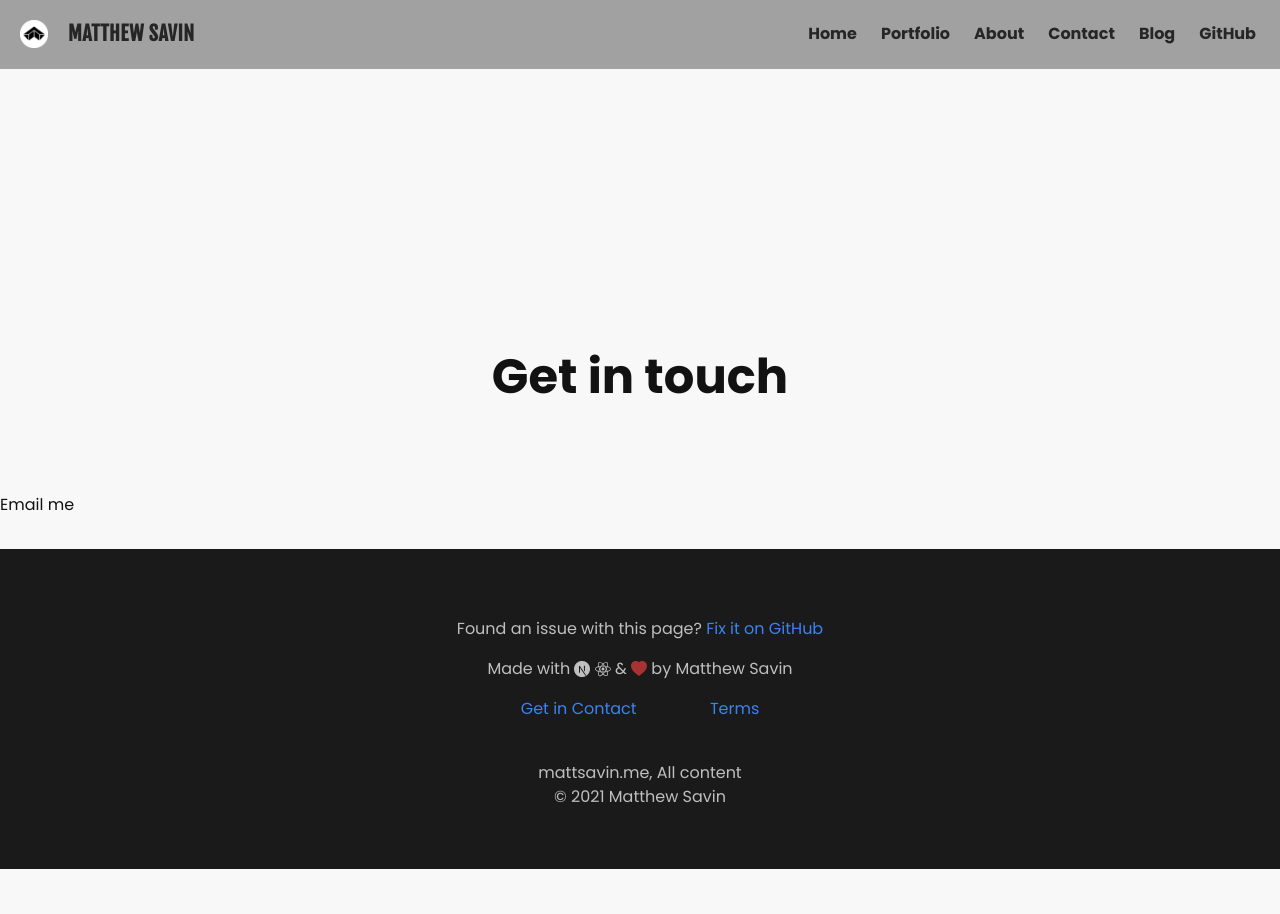
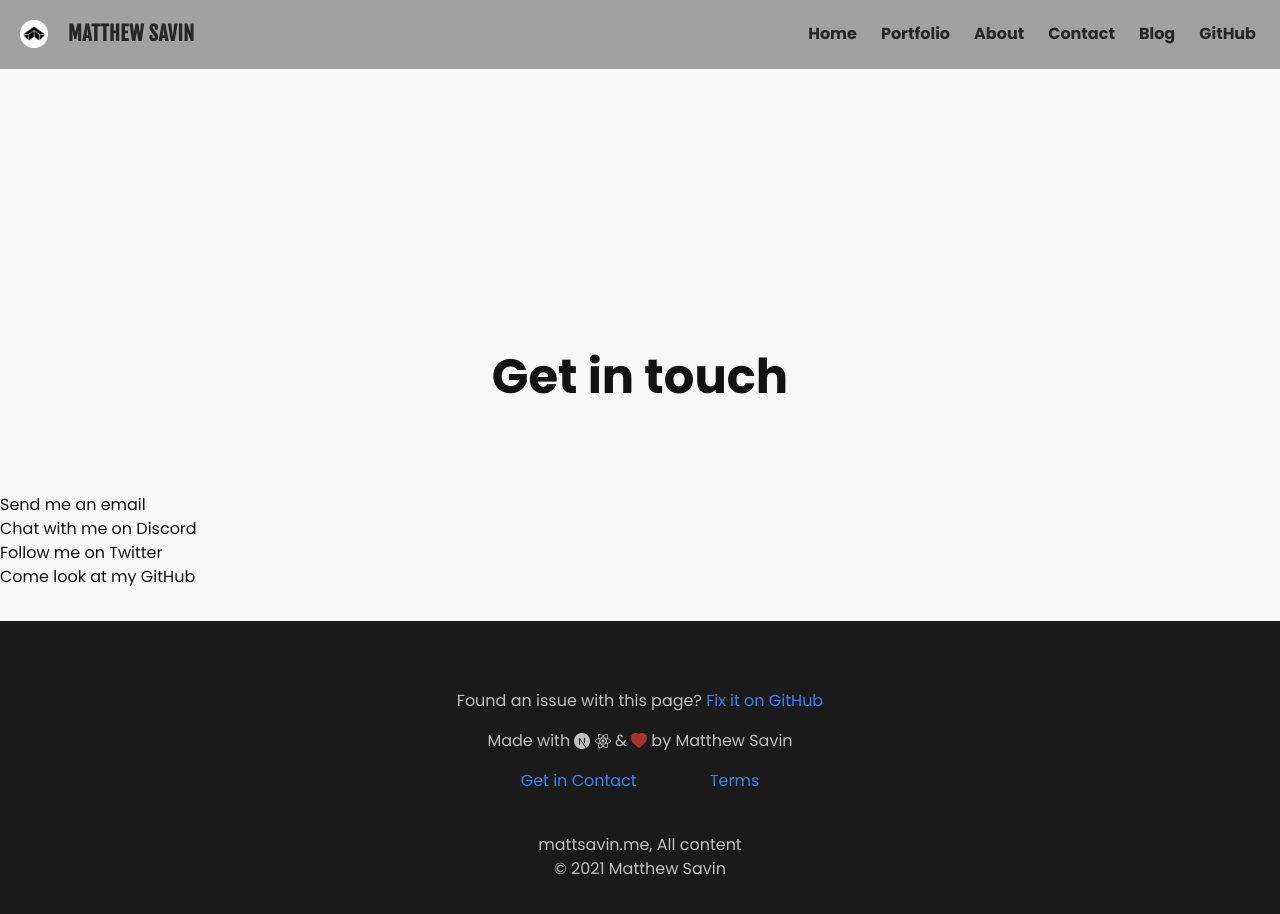
Before and after one commit to mattsavin/mattsavin.me, a Next.js app: page /contact/contact in a window 1280 px wide. Shown: the top 914 px of the page. Before the commit the page ends 869 px from the top, so only its background shows below. Built offline with nearby package versions, Linux system fonts and the light colour scheme.

Commit message:
add headers for contact page

```diff
--- a/components/footer/footer.tsx
+++ b/components/footer/footer.tsx
@@ -67,6 +67,9 @@ const Footer: NextPage = () => {
                         <span className={styles.footerBase}>
                             <h1>mattsavin.me, All content
                                 <br />
+                                {/* If you're reading this and you know who you are,
+                                I appreciate immensely you changing this date lmfao
+                                I got this idea thanks to you anyway :) */}
                                     &copy; {date.getFullYear()} Matthew Savin</h1>
                         </span>
                     </div>
--- a/pages/contact/contact.tsx
+++ b/pages/contact/contact.tsx
@@ -35,8 +35,10 @@ const Contact: NextPage  = () => {
                     </div>
                 </div>
                 <div>
-                    <h2>Email me</h2>
-                    <h2></h2>
+                    <h2>Send me an email</h2>
+                    <h2>Chat with me on Discord</h2>
+                    <h2>Follow me on Twitter</h2>
+                    <h2>Come look at my GitHub</h2>
                 </div>
             </main>
         </React.Fragment>
```
